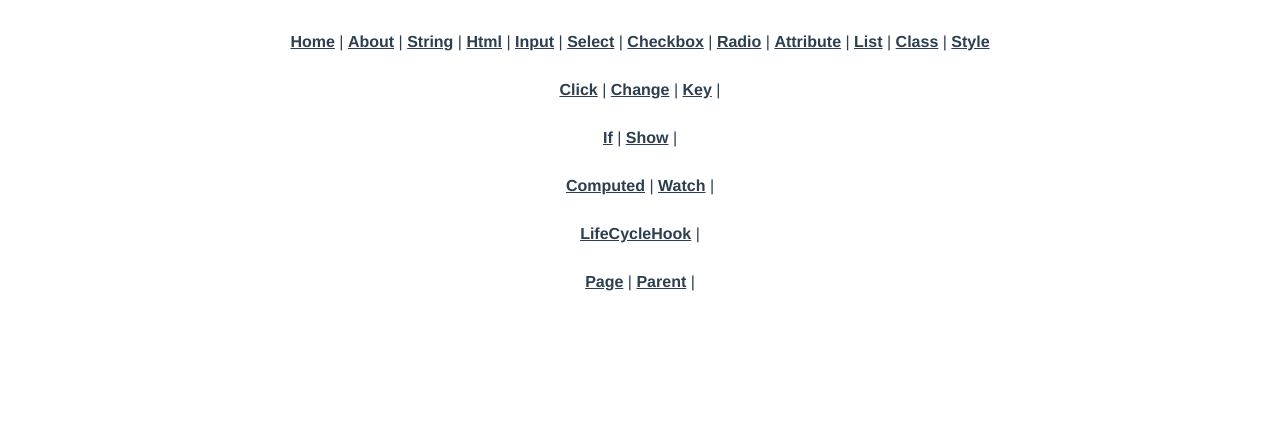
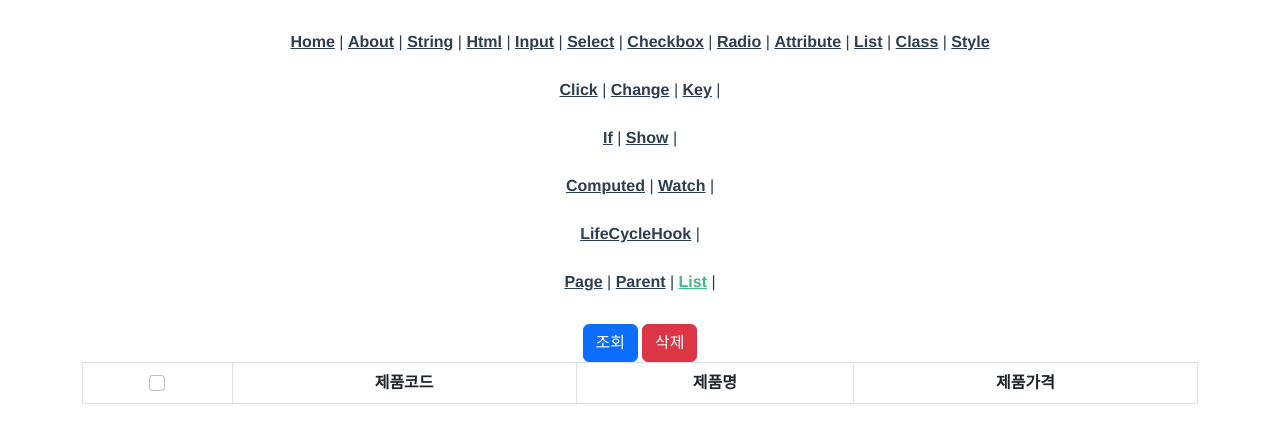
Before and after one commit to Harimad/bootcamp, a Vue app in the folder vue_Practice/project/: page /reuse/list in a window 1280 px wide. Shown: the top 442 px of the page. Built offline with nearby package versions, Linux system fonts and the light colour scheme.

Commit message:
4_reuse SimpleGrid

```diff
--- a/vue_Practice/project/src/App.vue
+++ b/vue_Practice/project/src/App.vue
@@ -24,6 +24,7 @@
     <br /><br />
     <router-link to="/reuse/page">Page</router-link> |
     <router-link to="/reuse/parent">Parent</router-link> |
+    <router-link to="/reuse/list">List</router-link> |
   </nav>
   <router-view />
 </template>
--- /dev/null
+++ b/vue_Practice/project/src/components/fragments/SimpleGrid.vue
@@ -0,0 +1,103 @@
+<template>
+  <table class="table table-bordered table-striped">
+    <thead>
+      <tr>
+        <th v-if="selectType === 'checkbox'">
+          <input
+            type="checkbox"
+            class="form-check-input"
+            @change="checkAll($event)"
+          />
+        </th>
+        <th v-else-if="selectType === 'radio'"></th>
+
+        <th v-for="th in headers" :key="th.key">
+          {{ th.title }}
+        </th>
+      </tr>
+    </thead>
+    <tbody>
+      <tr v-for="(item, i) in items" :key="i">
+        <td v-if="selectType === 'checkbox'">
+          <input
+            type="checkbox"
+            class="form-class-input"
+            :value="item[checkedKey]"
+            v-model="checkedItems"
+            @change="doChecked"
+          />
+        </td>
+        <td v-else-if="selectTYpe === 'radio'">
+          <input
+            type="radio"
+            class="form-class-input"
+            :value="item[checkedKey]"
+            v-model="checkItem"
+            @change="doChecked"
+          />
+        </td>
+        <td v-for="th in headers" :key="th.key">{{ item[th.key] }}</td>
+      </tr>
+    </tbody>
+  </table>
+</template>
+<script>
+export default {
+  components: {},
+  props: {
+    items: {
+      type: Array,
+      default: function () {
+        return []
+      }
+    },
+    headers: {
+      type: Array,
+      default: function () {
+        return []
+      }
+    },
+    selectType: {
+      type: String,
+      default: ''
+    },
+    checkedKey: {
+      type: String,
+      default: ''
+    },
+    checkedEventName: {
+      type: String,
+      default: 'change-item'
+    }
+  },
+  data() {
+    return {
+      sampleData: '',
+      checkedItems: [],
+      checkedItem: ''
+    }
+  },
+  setup() {},
+  created() {},
+  mounted() {},
+  unmounted() {},
+  methods: {
+    checkAll(event) {
+      const checkedItems = []
+      if (event.target.checked) {
+        this.items.forEach((item) => {
+          checkedItems.push(item[this.checkedKey])
+        })
+      }
+      this.checkedItems = checkedItems
+    },
+    doChecked() {
+      if (this.selectType === 'checkbox') {
+        this.$emit(this.checkedEventName, this.checkedItems)
+      } else if (this.selectType === 'radio') {
+        this.$emit(this.checkedEventName, this.checkedItems)
+      }
+    }
+  }
+}
+</script>
--- a/vue_Practice/project/src/router/index.js
+++ b/vue_Practice/project/src/router/index.js
@@ -175,6 +175,14 @@ const routes = [
       import(
         /* webpackChunkName: "reuse", webpackPrefetch:true */ '../views/4_reuse/ParentView.vue'
       )
+  },
+  {
+    path: '/reuse/list',
+    name: 'ListView',
+    component: () =>
+      import(
+        /* webpackChunkName: "reuse", webpackPrefetch:true */ '../views/4_reuse/ListView.vue'
+      )
   }
 ]
 
--- /dev/null
+++ b/vue_Practice/project/src/views/4_reuse/ListView.vue
@@ -0,0 +1,99 @@
+<template>
+  <div class="container">
+    <button class="btn btn-primary me-1" @click="doSearch">조회</button>
+    <button class="btn btn-danger" @click="doDelete">삭제</button>
+    <simple-grid
+      :headers="headers"
+      :items="drinkList"
+      :selectType="selectType"
+      checkedKey="drinkId"
+      checkedEventName="change-item2"
+      @change-item2="changeCheckedValue"
+    />
+  </div>
+</template>
+<script>
+import SimpleGrid from '@/components/fragments/SimpleGrid.vue'
+export default {
+  components: { SimpleGrid },
+  data() {
+    return {
+      sampleData: '',
+      selectType: 'checkbox',
+      headers: [
+        { title: '제품코드', key: 'drinkId' },
+        { title: '제품명', key: 'drinkName' },
+        { title: '제품가격', key: 'price' }
+      ],
+      drinkList: [],
+      checkedItems: [],
+      checkedItem: ''
+    }
+  },
+  setup() {},
+  created() {},
+  mounted() {},
+  unmounted() {},
+  methods: {
+    doSearch() {
+      this.drinkList = [
+        {
+          drinkId: '1',
+          drinkName: '코카콜라',
+          price: 700,
+          qty: 1
+        },
+        {
+          drinkId: '2',
+          drinkName: '오렌지주스',
+          price: 1200,
+          qty: 1
+        },
+        {
+          drinkId: '3',
+          drinkName: '커피',
+          price: 500,
+          qty: 1
+        },
+        {
+          drinkId: '4',
+          drinkName: '물',
+          price: 700,
+          qty: 1
+        },
+        {
+          drinkId: '5',
+          drinkName: '보리차',
+          price: 1200,
+          qty: 1
+        },
+        {
+          drinkId: '6',
+          drinkName: '포카리',
+          price: 1000,
+          qty: 1
+        },
+        {
+          drinkId: '7',
+          drinkName: '뽀로로',
+          price: 1300,
+          qty: 1
+        }
+      ]
+    },
+    doDelete() {
+      // 삭제 실행 - 삭제할 아이템에 대한 번호는 this.checkedItems
+    },
+    changeCheckedValue(data) {
+      // console.log(data)
+      if (this.selectType === 'checkbox') {
+        this.checkedItems = data
+        // console.log(this.checkedItems)
+      } else if (this.selectType === 'radio') {
+        this.checkedItem = data
+        // console.log(this.checkedItem)
+      }
+    }
+  }
+}
+</script>
```
